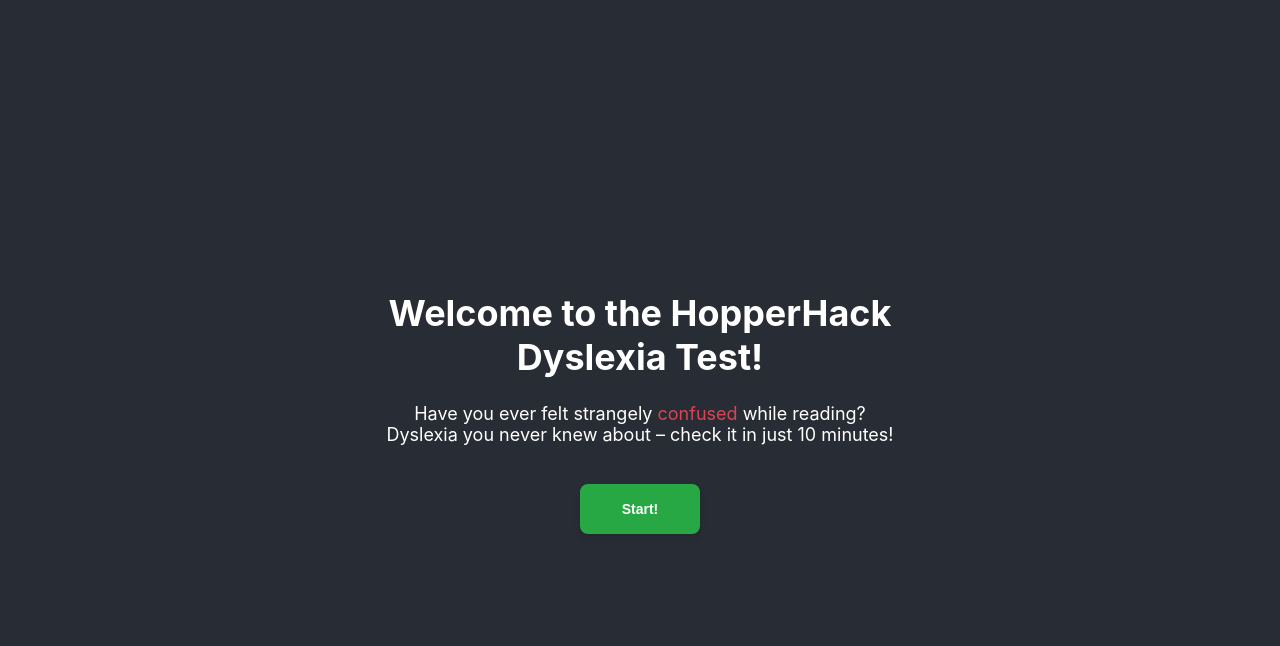
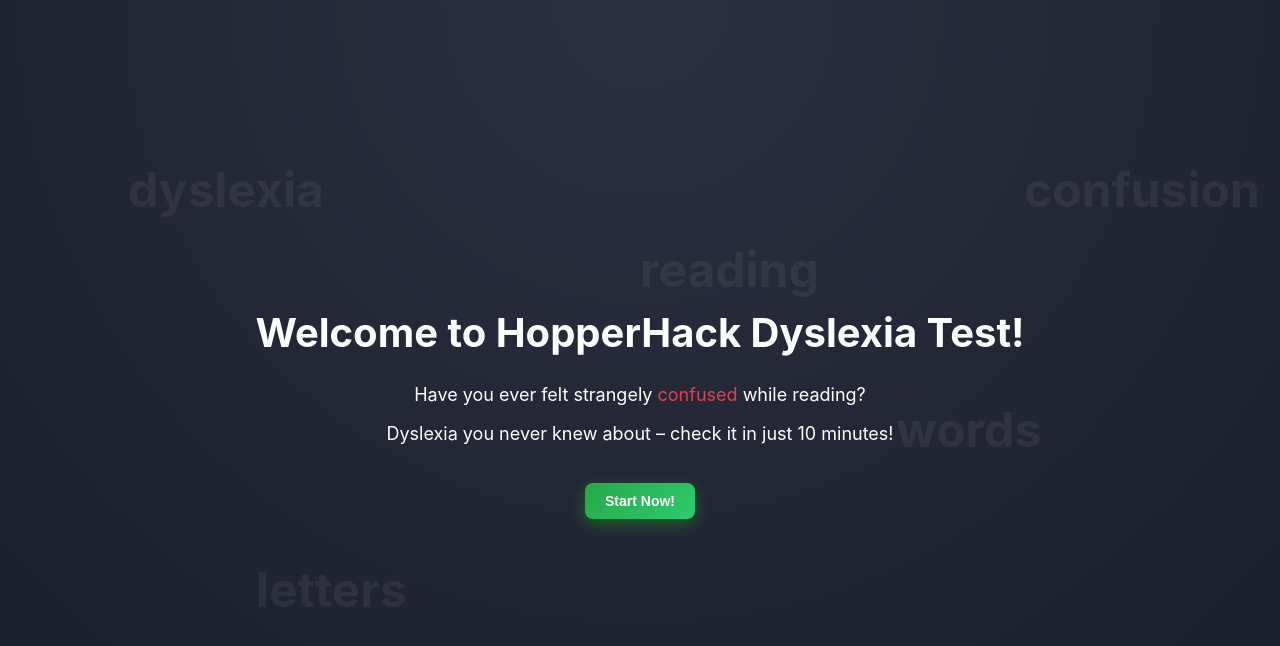
Before and after one commit to shot-salmon/Dyslexia-Catcher, a React (Create React App) app: page / in a window 1280 px wide. Shown: the top 646 px of the page. Built offline with nearby package versions, Linux system fonts and the light colour scheme.

Commit message:
Modified main and add functions

```diff
--- a/src/pages/DyslexiaExp.jsx
+++ b/src/pages/DyslexiaExp.jsx
@@ -17,27 +17,47 @@
   };
 
   return (
+    <div className="background">
       <div className="dyslexia-container">
         <h1 className="title">What is Dyslexia?</h1>
 
         <div className="exp-box">
           <p>
-                    <strong>Dyslexia</strong> is a language-based learning disability. It refers to a cluster of symptoms that cause difficulties with specific language skills, particularly <strong>reading</strong>.
+            <strong>Dyslexia</strong> is a language-based learning disability.
+            It refers to a cluster of symptoms that cause difficulties with
+            specific language skills, particularly <strong>reading</strong>.
           </p>
           <p>
-                    Individuals with dyslexia often struggle with other language-related tasks such as <span className="highlight">spelling, writing, and pronouncing words</span>. Dyslexia can affect people throughout their lives, but its impact may change depending on different life stages.
+            Individuals with dyslexia often struggle with other language-related
+            tasks such as{" "}
+            <span className="highlight">
+              spelling, writing, and pronouncing words
+            </span>
+            . Dyslexia can affect people throughout their lives, but its impact
+            may change depending on different life stages.
           </p>
         </div>
         <div className="did-you-know">
           <h2>🧠 Did You Know?</h2>
           <ul>
-                    <li>Approximately <strong>10-20%</strong> of the global population has dyslexia.</li>
-                    <li>Dyslexia is not related to intelligence—it’s about how the brain processes language.</li>
-                    <li>Many successful individuals, including Albert Einstein and Steve Jobs, had dyslexia.</li>
+            <li>
+              Approximately <strong>10-20%</strong> of the global population has
+              dyslexia.
+            </li>
+            <li>
+              Dyslexia is not related to intelligence—it’s about how the brain
+              processes language.
+            </li>
+            <li>
+              Many successful individuals, including Albert Einstein and Steve
+              Jobs, had dyslexia.
+            </li>
           </ul>
         </div>
         <div className="consent-section">
-                <h4 style={{color: "#000000", marginLeft: "10px"}}>For the Test...</h4>
+          <h4 style={{ color: "#000000", marginLeft: "10px" }}>
+            For the Test...
+          </h4>
           <label>
             <span className="required">*</span>
             <input
@@ -45,9 +65,15 @@
               checked={voiceConsent}
               onChange={() => setVoiceConsent(!voiceConsent)}
             />
-                    I consent to the collection and use of my <strong>&nbsp;voice recordings&nbsp;</strong> for research purposes.&nbsp;
-                    <a href="https://www.ftc.gov/business-guidance/privacy-security"
-                       target="_blank" rel="noopener noreferrer" className="learn-more">
+            I consent to the collection and use of my{" "}
+            <strong>&nbsp;voice recordings&nbsp;</strong> for research
+            purposes.&nbsp;
+            <a
+              href="https://www.ftc.gov/business-guidance/privacy-security"
+              target="_blank"
+              rel="noopener noreferrer"
+              className="learn-more"
+            >
               Learn More
             </a>
           </label>
@@ -59,9 +85,15 @@
               checked={videoConsent}
               onChange={() => setVideoConsent(!videoConsent)}
             />
-                    I consent to the collection and use of my <strong>&nbsp;face recordings&nbsp;</strong> for research purposes.&nbsp;
-                    <a href="https://www.ftc.gov/business-guidance/privacy-security"
-                       target="_blank" rel="noopener noreferrer" className="learn-more">
+            I consent to the collection and use of my{" "}
+            <strong>&nbsp;face recordings&nbsp;</strong> for research
+            purposes.&nbsp;
+            <a
+              href="https://www.ftc.gov/business-guidance/privacy-security"
+              target="_blank"
+              rel="noopener noreferrer"
+              className="learn-more"
+            >
               Learn More
             </a>
           </label>
@@ -75,6 +107,7 @@
           </button>
         </div>
       </div>
+    </div>
   );
 };
 
--- a/src/pages/DyslexiaTestIntro.jsx
+++ b/src/pages/DyslexiaTestIntro.jsx
@@ -1,28 +1,67 @@
-import React, { useState, useRef } from 'react';
-import { useNavigate } from 'react-router-dom';
-import '../App.css';
-import './pages.css';
+import React, { useState, useEffect } from "react";
+import { useNavigate } from "react-router-dom";
+import "../App.css";
+import "./pages.css";
 
 const DyslexiaTestIntro = () => {
   const navigate = useNavigate();
-  const [isRecording, setIsRecording] = useState(false);
-  const [audioURL, setAudioURL] = useState(null);
-  const [videoURL, setVideoURL] = useState(null);
-  const mediaRecorderRef = useRef(null);
-  const videoRef = useRef(null);
-  const streamRef = useRef(null);
+  const [scrambledText, setScrambledText] = useState("Welcome to HopperHack Dyslexia Test!");
+  const [mousePos, setMousePos] = useState({ x: 0, y: 0});
+
+  useEffect(() => {
+    const originalText = "Welcome to HopperHack Dyslexia Test!";
+    let scrambled = originalText
+      .split("")
+      .map(value => ({ value, sort: Math.random() })) // 객체 형태로 정렬
+        .sort((a, b) => a.sort - b.sort) // Math.random() 값 기준으로 정렬
+        .map(({ value }) => value) // 다시 문자만 추출
+        .join("");
+
+    setScrambledText(scrambled);
+
+    setTimeout(() => {
+      setScrambledText(originalText);
+
+    }, 3500);
+  }, []);
+
+  useEffect(() => {
+    const handleMouseMove = (event) => {
+      setMousePos({ x: event.clientX, y: event.clientY });
+    };
+
+    window.addEventListener("mousemove", handleMouseMove);
+    return () => {
+      window.removeEventListener("mousemove", handleMouseMove);
+    };
+  }, []);
 
   return (
-    <div>
-      <h1>Welcome to the HopperHack <br/> Dyslexia Test!</h1>
-      <p>
-        Have you ever felt strangely <span style={{ color: "#DB4455"}}>confused</span> while reading? <br/>
-        Dyslexia you never knew about – check it in just 10 minutes!
-      </p>
-      <br/>
-      <button className="startButton" onClick={() => navigate("/explain")}>
-        Start!
-      </button>
+    <div className="background">
+      {/* 흐릿한 배경 텍스트 */}
+      <span className="blurred-text moving-text" style={{ left: `${10 + mousePos.x * 0.01}%`, top: `${20 + mousePos.y * 0.01}%` }}>dyslexia</span>
+      <span className="blurred-text moving-text" style={{ left: `${50 + mousePos.x * 0.02}%`, top: `${30 + mousePos.y * 0.02}%` }}>reading</span>
+      <span className="blurred-text moving-text" style={{ left: `${70 + mousePos.x * 0.015}%`, top: `${50 + mousePos.y * 0.015}%` }}>words</span>
+      <span className="blurred-text moving-text" style={{ left: `${20 + mousePos.x * 0.01}%`, top: `${70 + mousePos.y * 0.01}%` }}>letters</span>
+      <span className="blurred-text moving-text" style={{ left: `${80 + mousePos.x * 0.02}%`, top: `${20 + mousePos.y * 0.02}%` }}>confusion</span>
+
+      <div>
+        <h1 className="scrambled-text">
+          {scrambledText}
+        </h1>
+        <p>
+          Have you ever felt strangely{" "}
+          <span className="shake-text" style={{ color: "#DB4455" }}>
+            confused
+          </span>{" "}
+          while reading?
+        </p>
+        <p>Dyslexia you never knew about – check it in just 10 minutes!</p>
+        <br />
+        <button className="startButton" onClick={() => navigate("/explain")}>
+          Start Now!
+        </button>
+      </div>
     </div>
   );
 };
--- a/src/pages/TestInstruction.jsx
+++ b/src/pages/TestInstruction.jsx
@@ -101,14 +101,15 @@
   };
 
   return (
+    <div className="background">
       <div className="test-container">
         {/* 좌측: 설명 텍스트 */}
         <div className="test-description">
           <h2>📖 How Does the Dyslexia Test Work?</h2>
           <p>
-          When you start the test, <strong>4 to 5 sentences</strong> will appear
-          on the screen. You will have <strong>1 minute</strong> to read them
-          aloud.
+            When you start the test, <strong>4 to 5 sentences</strong> will
+            appear on the screen. You will have <strong>1 minute</strong> to
+            read them aloud.
           </p>
           <p>
             During this time, we will <strong>record your voice 🎙️</strong> to
@@ -175,6 +176,7 @@
           </div>
         </div>
       </div>
+    </div>
   );
 };
 
--- a/src/pages/pages.css
+++ b/src/pages/pages.css
@@ -1,28 +1,59 @@
+/* 배경 디자인 */
+.background {
+    position: absolute;
+    width: 100%;
+    height: 100%;
+    background: radial-gradient(circle at top, #2C2F40, #1A1D2A);
+    overflow: hidden;
+    display: flex;
+    justify-content: center;
+    align-items: center;
+    flex-direction: column;
+}
+
+/* 흐릿한 텍스트 패턴 */
+.blurred-text {
+    position: absolute;
+    font-size: 3rem;
+    color: rgba(255, 255, 255, 0.1);
+    font-weight: bold;
+    opacity: 0.6;
+    transition: transform 0.1s ease-out; /* 부드러운 움직임 */
+}
+
+/* 마우스 트래킹 효과 */
+.moving-text {
+    position: absolute;
+    transition: transform 0.1s ease-out;
+}
+
+.moving-text {
+  animation: floatingText 6s ease-in-out infinite alternate;
+}
+
+/* 텍스트 변경 애니메이션 */
+.scrambled-text {
+  font-size: 2.5rem;
+  font-weight: bold;
+  transition: all 0.5s ease-in-out;
+}
+
 .startButton {
-    background-color: #007bff;
+  background: linear-gradient(135deg, #28a745, #2ecc71);
   color: white;
-    padding: 12px 24px;
-    font-size: 16px;
+  font-size: 20px;
   font-weight: bold;
-    border: none;
+  padding: 15px 30px;
   border-radius: 12px;
   cursor: pointer;
   transition: 0.3s ease-in-out;
-    box-shadow: 0px 4px 6px rgba(0, 0, 0, 0.1);
-
-    display: inline-flex;
-    justify-content: center;
-    align-items: center;
-    min-width: 120px;
-    height: 50px;
-    line-height: normal;
-    overflow: visible;
-    white-space: nowrap;
-    text-align: center;
+  box-shadow: 0px 5px 15px rgba(0, 255, 0, 0.3);
+  border: none;
 }
 
 .startButton:hover {
-    background-color: #0056b3;
+  transform: scale(1.1);
+  box-shadow: 0px 8px 20px rgba(0, 255, 0, 0.5);
 }
 
 .startButton:active {
@@ -63,7 +94,7 @@
 }
 
 .highlight {
-    color: #DB4455;
+  color: #db4455;
   font-weight: bold;
 }
 
@@ -169,7 +200,6 @@
   text-align: center;
 }
 
-
 .proceedButton:hover {
   background-color: #0056b3;
 }
@@ -217,7 +247,8 @@
 }
 
 /* 버튼 스타일 */
-.startButton, .stopButton {
+.startButton,
+.stopButton {
   padding: 10px 20px;
   font-size: 14px;
   font-weight: bold;
```
Lines whose indentation alone changed are shown as unchanged.
